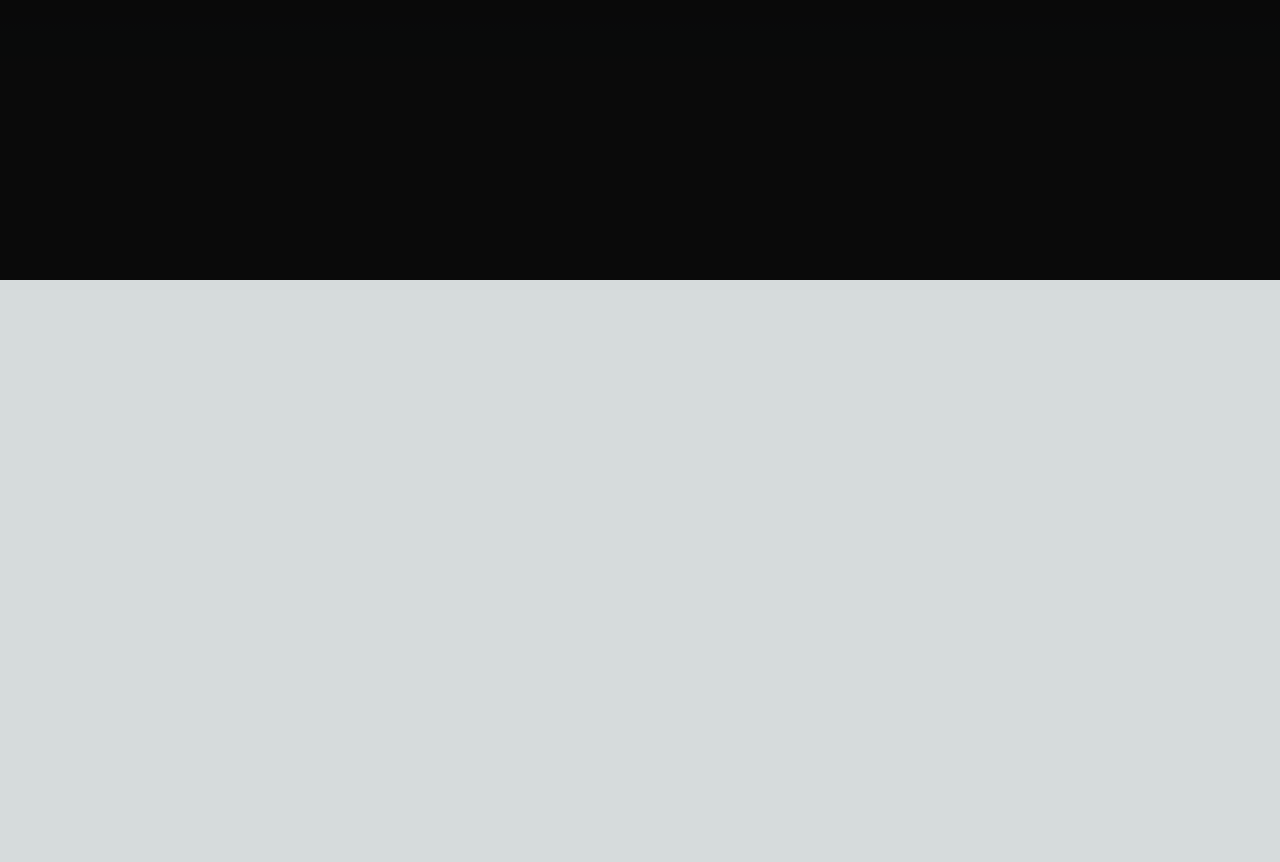
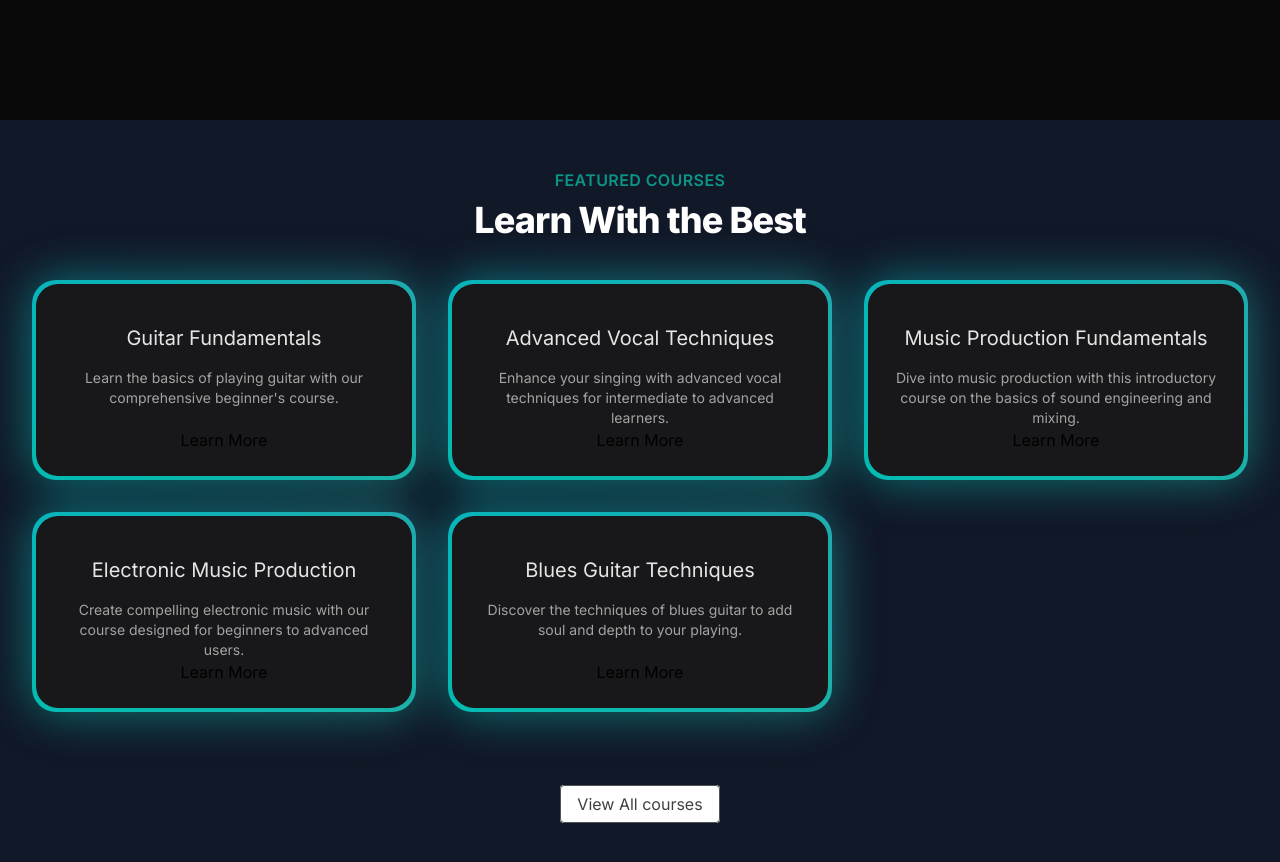
Before and after one commit to rajkeshri2318/music_wala, a Next.js app: page / in a window 1280 px wide. Shown: the part 520-1382 px from the top of the page. Before the commit the page ends 800 px from the top, so only its background shows below. Built offline with nearby package versions, Linux system fonts and the light colour scheme.

Commit message:
Configured Hero Section

```diff
--- a/src/app/page.tsx
+++ b/src/app/page.tsx
@@ -1,3 +1,4 @@
+import FeaturedCourses from "@/components/FeaturedCourses";
 import HeroSection from "@/components/HeroSection";
 import Image from "next/image";
 
@@ -6,6 +7,7 @@
     <main className="min-h-screen bg-black/[0.96] antialiased bg-grid-white/[0.02]">
 
       <HeroSection />
+      <FeaturedCourses />
     </main>
   );
 }
--- /dev/null
+++ b/src/components/FeaturedCourses.tsx
@@ -0,0 +1,58 @@
+'use client'
+import Link from "next/link"
+import courseData from "../data/music_courses.json"
+import { BackgroundGradient } from "./ui/background-gradient"
+
+interface Course{
+    id: number,
+    title: string,
+    slug: string,
+    description: string,
+    price: number,
+    instructor: string,
+    isFeatured: boolean,
+
+}
+
+function FeaturedCourses() {
+    const featuredCourses = courseData.courses.filter((course:Course) => course.isFeatured)
+
+
+  return (
+    <div className="py-12 bg-gray-900">
+        <div>
+            <div className="text-center">
+                <h2 className="text-base text-teal-600 font-semibold tracking-wide uppercase">FEATURED COURSES</h2>
+                <p className="mt-2 text-3xl leading-8 font-extrabold tracking-tight text-white sm:text-4xl">Learn With the Best</p>
+            </div>
+        </div>
+        <div className="mt-10 mx-8">
+            <div className="grid grid-cols-1 sm:grid-cols-2 lg:grid-cols-3 gap-8 justify-center">
+                {featuredCourses.map((course:Course)=> (
+                    <div key={course.id} className="flex justify-center">
+                        <BackgroundGradient
+                        className="flex flex-col rounded-[22px] bg-white dark:bg-zinc-900 overflow-hidden h-full max-w-sm">
+                            <div className="p-4 sm:p-6 flex flex-col items-center text-center flex-grow">
+                                <p className="text-lg sm:text-xl text-black mt-4 mb-4 dark:text-neutral-200">{course.title}</p>
+                                <p className="text-sm text-neutral-600 dark:text-neutral-400 flex-grow">{course.description}</p>
+                                <Link href={`/courses/${course.slug}`}>
+                                Learn More
+                                </Link>
+                            </div>
+                        </BackgroundGradient>
+                    </div>
+                ))}
+            </div>
+        </div>
+        <div className="mt-20 text-center">
+            <Link href={"/courses"}
+            className="px-4 py-2 rounded border border-neutral-600 text-neutral-700 bg-white hover:bg-gray-100 transition duration-200"
+            >
+            View All courses
+            </Link>
+        </div>
+    </div>
+  )
+}
+
+export default FeaturedCourses
--- /dev/null
+++ b/src/components/ui/background-gradient.tsx
@@ -0,0 +1,72 @@
+import { cn } from "@/utils/cn";
+import React from "react";
+import { motion } from "framer-motion";
+
+export const BackgroundGradient = ({
+  children,
+  className,
+  containerClassName,
+  animate = true,
+}: {
+  children?: React.ReactNode;
+  className?: string;
+  containerClassName?: string;
+  animate?: boolean;
+}) => {
+  const variants = {
+    initial: {
+      backgroundPosition: "0 50%",
+    },
+    animate: {
+      backgroundPosition: ["0, 50%", "100% 50%", "0 50%"],
+    },
+  };
+  return (
+    <div className={cn("relative p-[4px] group", containerClassName)}>
+      <motion.div
+        variants={animate ? variants : undefined}
+        initial={animate ? "initial" : undefined}
+        animate={animate ? "animate" : undefined}
+        transition={
+          animate
+            ? {
+                duration: 5,
+                repeat: Infinity,
+                repeatType: "reverse",
+              }
+            : undefined
+        }
+        style={{
+          backgroundSize: animate ? "400% 400%" : undefined,
+        }}
+        className={cn(
+          "absolute inset-0 rounded-3xl z-[1] opacity-60 group-hover:opacity-100 blur-xl  transition duration-500 will-change-transform",
+          " bg-[radial-gradient(circle_farthest-side_at_0_100%,#00ccb1,transparent),radial-gradient(circle_farthest-side_at_100%_0,#7b61ff,transparent),radial-gradient(circle_farthest-side_at_100%_100%,#ffc414,transparent),radial-gradient(circle_farthest-side_at_0_0,#1ca0fb,#141316)]"
+        )}
+      />
+      <motion.div
+        variants={animate ? variants : undefined}
+        initial={animate ? "initial" : undefined}
+        animate={animate ? "animate" : undefined}
+        transition={
+          animate
+            ? {
+                duration: 5,
+                repeat: Infinity,
+                repeatType: "reverse",
+              }
+            : undefined
+        }
+        style={{
+          backgroundSize: animate ? "400% 400%" : undefined,
+        }}
+        className={cn(
+          "absolute inset-0 rounded-3xl z-[1] will-change-transform",
+          "bg-[radial-gradient(circle_farthest-side_at_0_100%,#00ccb1,transparent),radial-gradient(circle_farthest-side_at_100%_0,#7b61ff,transparent),radial-gradient(circle_farthest-side_at_100%_100%,#ffc414,transparent),radial-gradient(circle_farthest-side_at_0_0,#1ca0fb,#141316)]"
+        )}
+      />
+
+      <div className={cn("relative z-10", className)}>{children}</div>
+    </div>
+  );
+};
```
